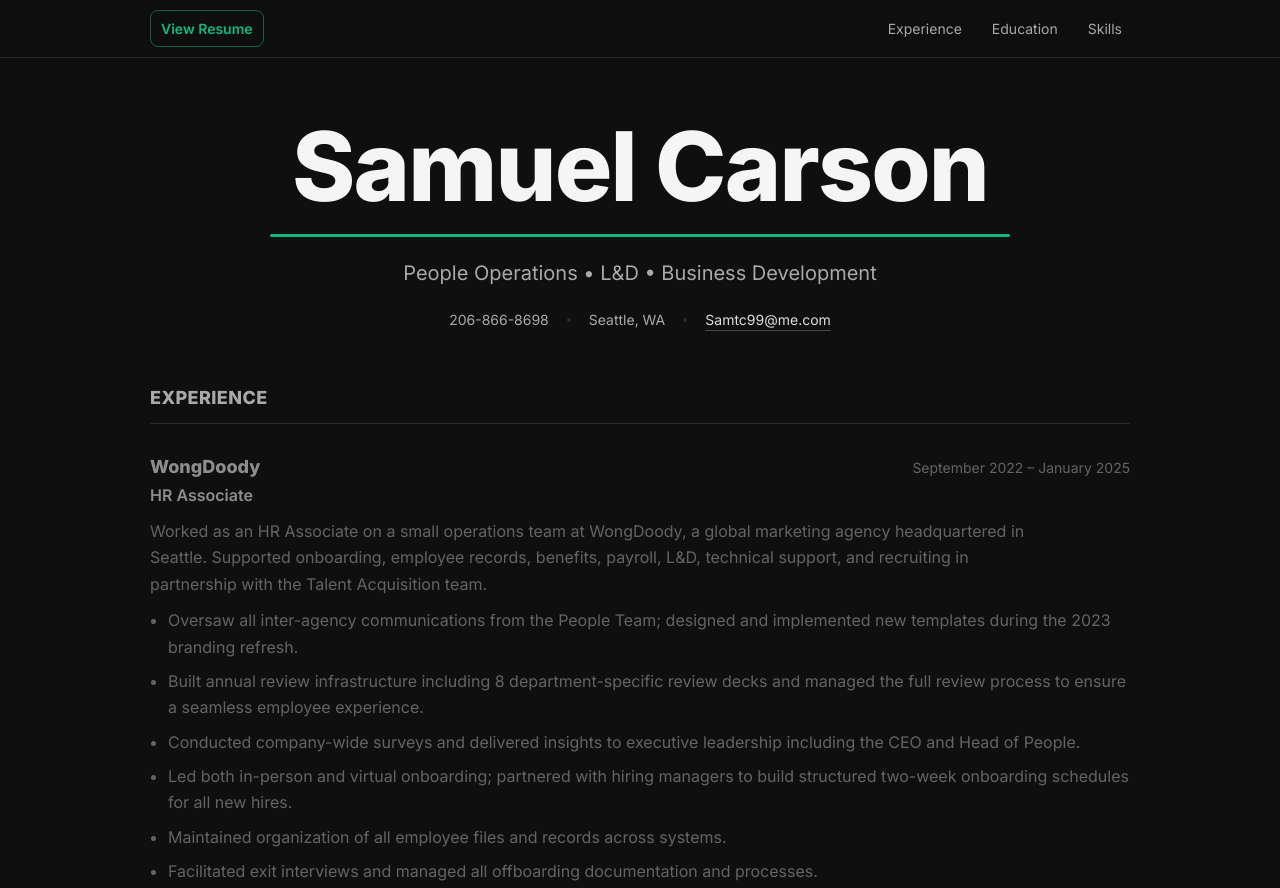
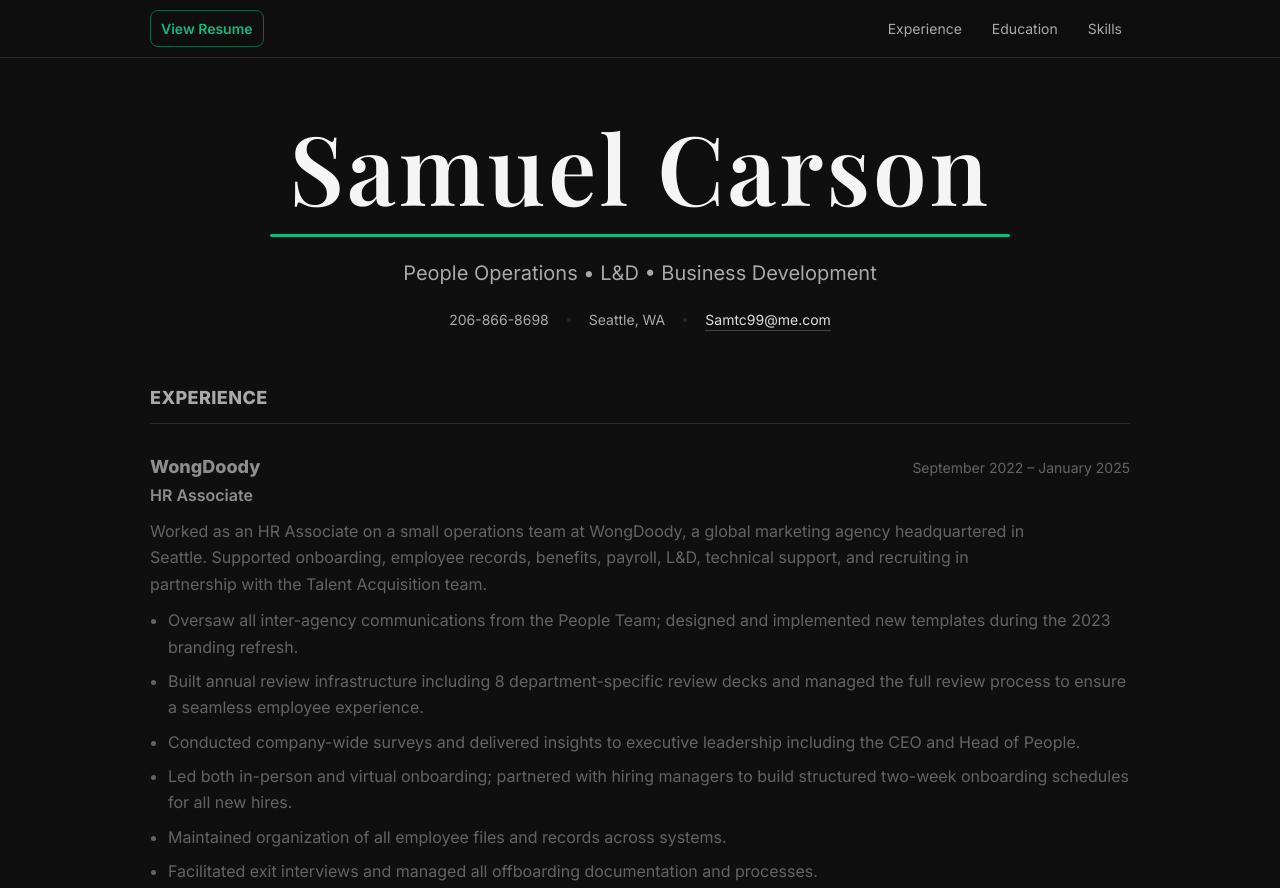
Before and after one commit to samtc99/samuelcarson.github.io, a plain HTML site: page index.html in a window 1280 px wide. Shown: the top 888 px of the page. Drawn offline with nearby package versions, Linux system fonts and the light colour scheme.

Commit message:
Update index.html

```diff
--- a/index.html
+++ b/index.html
@@ -1,6 +1,9 @@
 <!DOCTYPE html>
 <html lang="en">
 <head>
+  <link rel="preconnect" href="https://fonts.googleapis.com">
+  <link rel="preconnect" href="https://fonts.gstatic.com" crossorigin>
+  <link href="https://fonts.googleapis.com/css2?family=Inter:wght@400;500;600&family=Playfair+Display:wght@500;600&display=swap" rel="stylesheet">
   <meta charset="UTF-8" />
   <meta name="viewport" content="width=device-width, initial-scale=1.0" />
   <title>Samuel Carson</title>
@@ -30,7 +33,11 @@
       color: var(--text);
       line-height: 1.65;
     }
-
+.site-name{
+  font-family: "Playfair Display", serif;
+  font-weight: 600;
+  letter-spacing: 0.03em;
+}
     a{
       color: var(--accent);
       text-decoration: none;
@@ -287,7 +294,7 @@ section.is-active h2{
   </div>
 
   <header class="wrap">
-    <h1>Samuel Carson</h1>
+    <h1 class="site-name">Samuel Carson</h1>
     <p class="headline">People Operations • L&amp;D • Business Development</p>
 
     <div class="contact">
```
